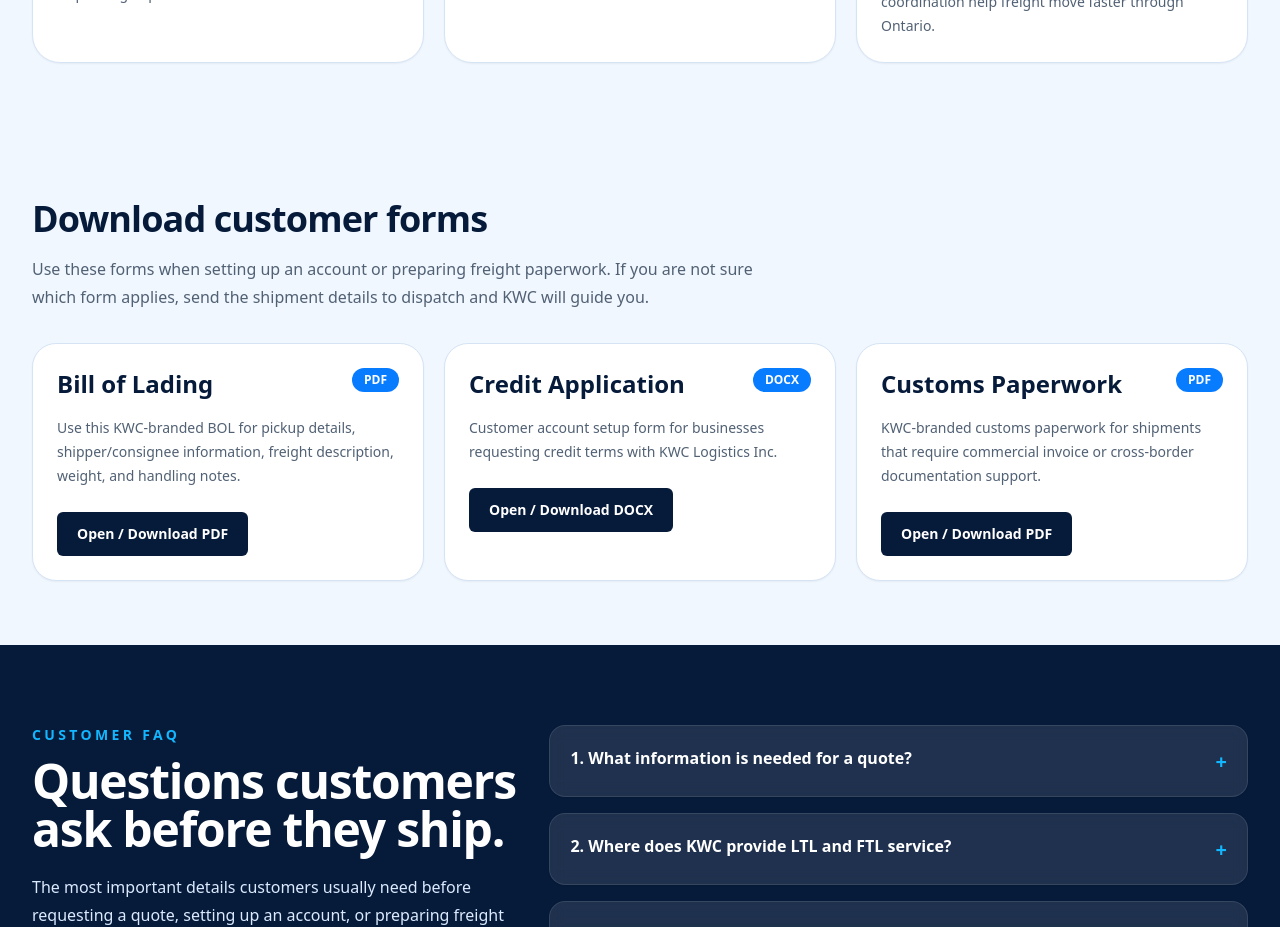
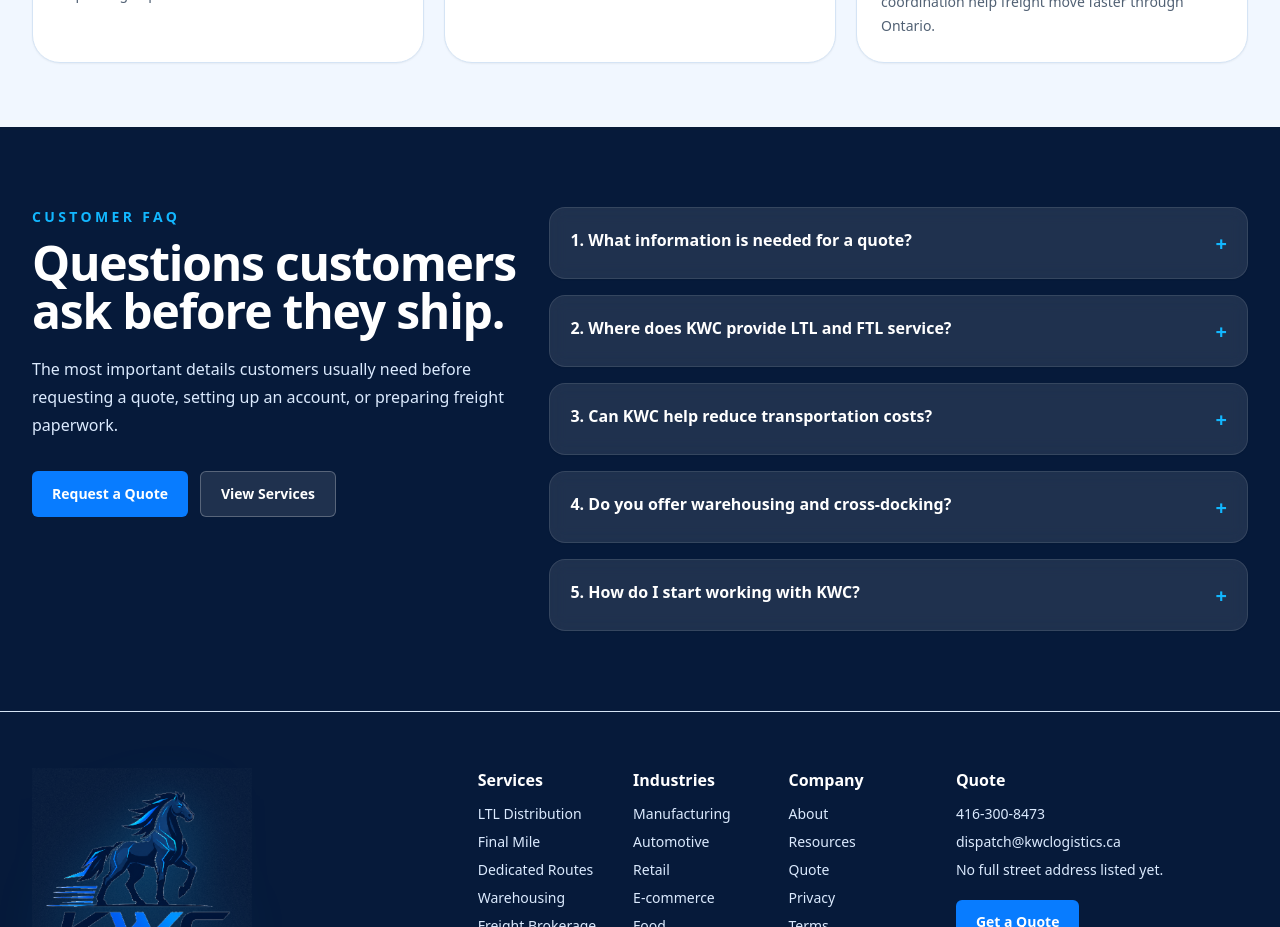
Before and after one commit to kwclogisticsinc-source/kwc-logistics-site, a Next.js app: page /resources in a window 1280 px wide. Shown: the part 1340-2267 px from the top of the page. Built offline with nearby package versions, Linux system fonts and the light colour scheme.

Commit message:
Remove customer document downloads from resources

```diff
--- a/app/resources/page.tsx
+++ b/app/resources/page.tsx
@@ -30,27 +30,6 @@
     description:
       "Understand how inbound staging, outbound sorting, inventory movement, and dock coordination help freight move faster through Ontario.",
     image: stock.warehouse
-  }
-];
-
-const downloads = [
-  {
-    title: "Bill of Lading",
-    description: "Use this KWC-branded BOL for pickup details, shipper/consignee information, freight description, weight, and handling notes.",
-    href: "/resources/kwc-bill-of-lading.pdf",
-    type: "PDF"
-  },
-  {
-    title: "Credit Application",
-    description: "Customer account setup form for businesses requesting credit terms with KWC Logistics Inc.",
-    href: "/resources/kwc-credit-application.docx",
-    type: "DOCX"
-  },
-  {
-    title: "Customs Paperwork",
-    description: "KWC-branded customs paperwork for shipments that require commercial invoice or cross-border documentation support.",
-    href: "/resources/kwc-customs-paperwork.pdf",
-    type: "PDF"
   }
 ];
 
@@ -88,33 +67,6 @@
         </div>
       </Section>
 
-      <Section
-        title="Download customer forms"
-        intro="Use these forms when setting up an account or preparing freight paperwork. If you are not sure which form applies, send the shipment details to dispatch and KWC will guide you."
-        className="bg-brand-pale"
-      >
-        <div className="grid gap-5 md:grid-cols-3">
-          {downloads.map((item) => (
-            <article key={item.title} className="rounded-[1.5rem] border border-line bg-white p-6 shadow-sm">
-              <div className="flex items-start justify-between gap-4">
-                <h2 className="text-2xl font-black text-ink">{item.title}</h2>
-                <span className="rounded-full bg-brand-blue px-3 py-1 text-xs font-black text-white">{item.type}</span>
-              </div>
-              <p className="mt-4 text-sm leading-6 text-muted">{item.description}</p>
-              <a
-                href={item.href}
-                download
-                target="_blank"
-                rel="noreferrer"
-                className="mt-6 inline-flex min-h-11 items-center justify-center rounded-md bg-brand-navy px-5 py-3 text-sm font-bold text-white transition hover:bg-brand-blue"
-              >
-                Open / Download {item.type}
-              </a>
-            </article>
-          ))}
-        </div>
-      </Section>
-
       <section className="bg-brand-navy py-20 text-white">
         <div className="mx-auto grid max-w-7xl gap-8 px-4 sm:px-6 lg:grid-cols-[0.82fr_1.18fr] lg:px-8">
           <div>
```
